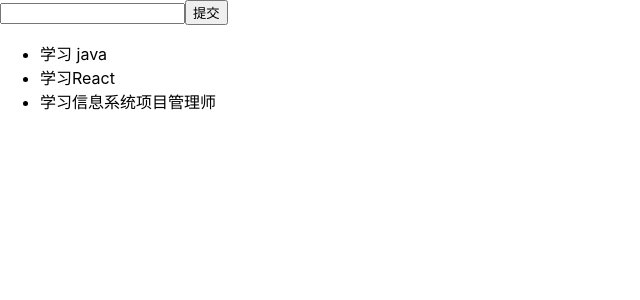
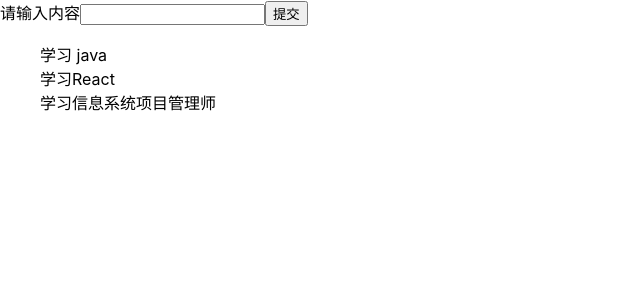
Before and after one commit to sunjdk/LearnReactJs, a React (Create React App) app: page / in a window 1280 px wide. Shown: the top 300 px of the page, without its empty margins (0-640 px from the left). Built offline with nearby package versions, Linux system fonts and the light colour scheme.

Commit message:
reactjs 父子组建传值

```diff
--- /dev/null
+++ b/src/TodoItem.js
@@ -0,0 +1,22 @@
+import React,{Component} from "react";
+
+class TodoItem extends Component {
+  constructor(props){
+    super(props)
+    this.delItem=this.delItem.bind(this)
+  }
+  render(){
+    const {content}=this.props
+    return(
+      <div onClick={this.delItem}>{content}</div>
+    )
+  }
+  delItem(){
+    //alert(this.props.index)
+    // this.props.del(this.props.index)
+    const {del,index}=this.props
+    del(index)
+  }
+}
+
+export default TodoItem
--- a/src/TodoList.js
+++ b/src/TodoList.js
@@ -1,5 +1,6 @@
 import {React,Component} from "react";
 import { Fragment } from "react/cjs/react.production.min";
+import TodoItem from "./TodoItem";
 
 class TodoList extends Component{
   constructor(props){
@@ -8,17 +9,24 @@
       inputValue:'',
       list:['学习 java','学习React','学习信息系统项目管理师']
     }
+    this.handleInput=this.handleInput.bind(this)
+    this.handleButton=this.handleButton.bind(this)
+    this.handleDel=this.handleDel.bind(this)
   }
 
   render(){
     return (
       <Fragment>
-        <input value={this.state.inputValue} onChange={this.handleInput.bind(this)}/>
-        <button onClick={this.handleButton.bind(this)}>提交</button>
+        <label htmlFor="inputFocus">请输入内容</label>
+        <input id="inputFocus" value={this.state.inputValue} onChange={this.handleInput}/>
+        <button onClick={this.handleButton}>提交</button>
         <ul>
           {
             this.state.list.map((item,index)=>{
-              return <li key={index} onClick={this.handleDel.bind(this,index)}>{item}</li>
+              // return <li key={index} onClick={this.handleDel.bind(this,index)} dangerouslySetInnerHTML={{__html:item}}></li>
+              return(
+                <TodoItem content={item} index={index} del={this.handleDel}/>
+              )
             })
           }
         </ul>
```
